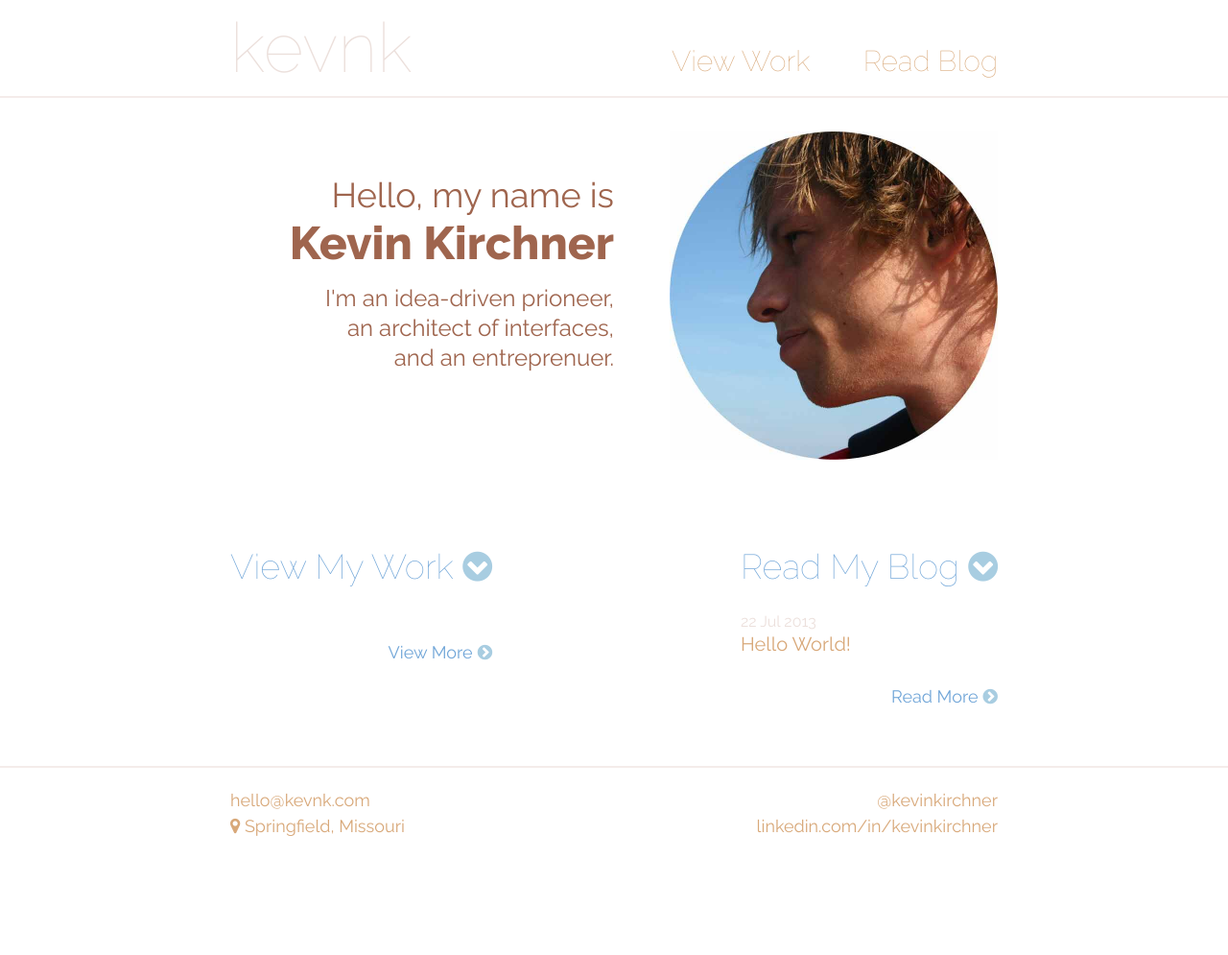
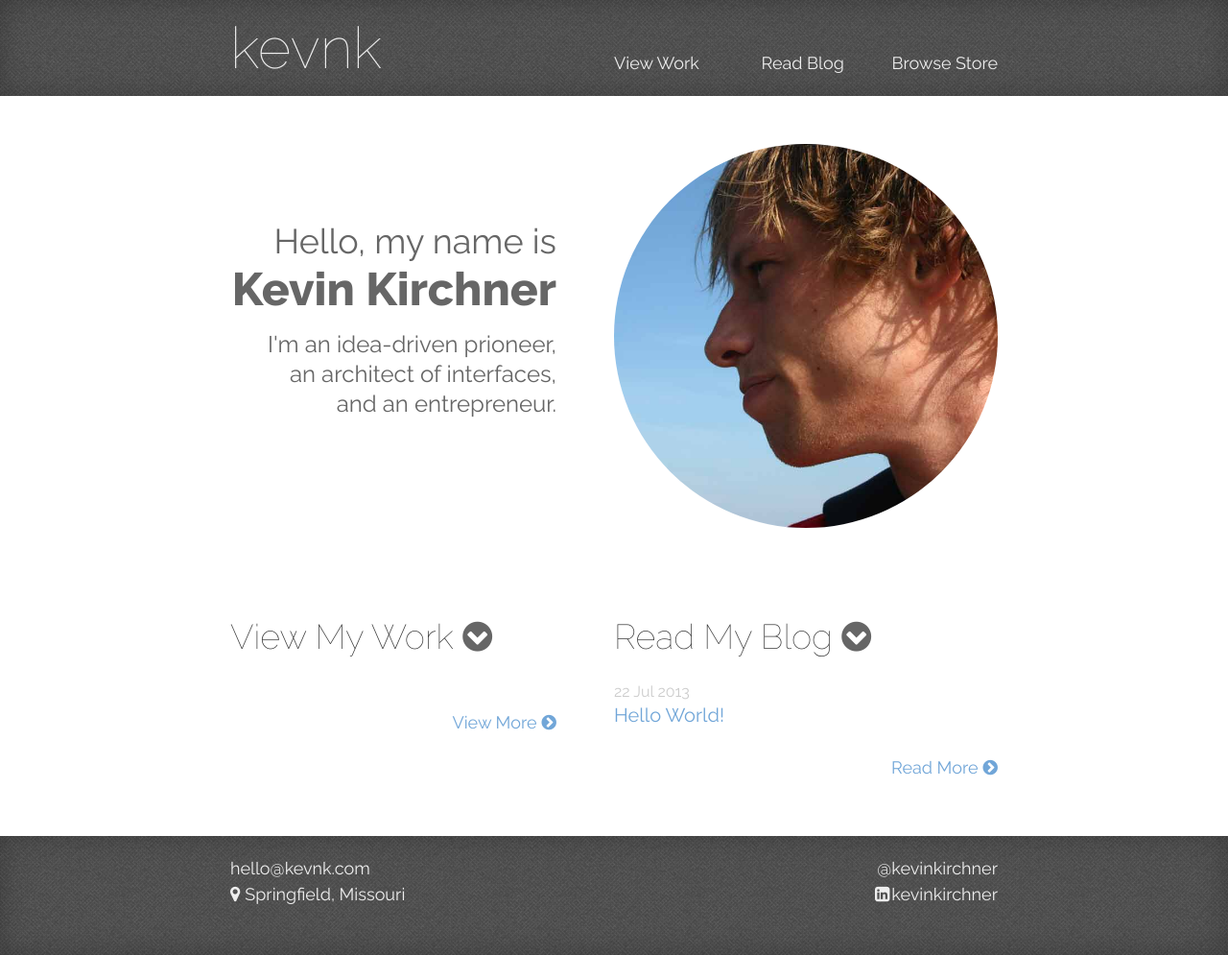
Before and after one commit to kevnk/kevnk.github.io, a Jekyll site: the page built from index.html, in a window 1280 px wide. Shown: the whole page at 96% size. Built offline with Jekyll 4.4.1, drawn with Linux system fonts in a browser that asks for light colours; nearby versions of some CDN libraries; before the commit the page ends 924 px from its top, so only the background shows below that.

Commit message:
updating site design

```diff
--- a/_layouts/default.html
+++ b/_layouts/default.html
@@ -16,9 +16,11 @@
         <header>
             <div class="container">
                 <h1 class="logo"><a href="/">{{ site.name }}</a></h1>
+                <a href="#menu" class="mobile-menu"><i class="icon-reorder"></i> Menu</a>
                 <nav>
                   <a href="/work">View Work</a>
                   <a href="/blog">Read Blog</a>
+                  <a href="http://kevnk.tictail.com" rel="external">Browse Store</a>
                 </nav>
             </div>
         </header>
@@ -31,11 +33,11 @@
             <div class="container">
                 <div class="left">
                     <a href="mailto:hello@kevnk.com"><span>hello@kevnk.com</span></a>
-                    <a href="https://www.google.com/maps?q=Springfield,+MO" rel="external"><i class="icon-map-marker"></i> <span>Springfield, Missouri</span></a>
+                    <a href="https://www.google.com/maps?q=Springfield,+MO" rel="external"><i class="icon-map-marker"></i><span>Springfield, Missouri</span></a>
                 </div>
                 <div class="right a-right">
                     <a href="http://twitter.com/kevinkirchner" rel="external"><span>@kevinkirchner</span></a>
-                    <a href="http://www.linkedin.com/in/kevinkirchner" rel="external"s>linkedin.com/in/kevinkirchner</a>
+                    <a href="http://www.linkedin.com/in/kevinkirchner" rel="external"s><i class="icon-linkedin-sign"></i>kevinkirchner</a>
                 </div>
             </div>
         </footer>
--- a/assets/css/main.css
+++ b/assets/css/main.css
@@ -27,15 +27,17 @@ main { display: block;}
     font-style: normal;
 }
 */
-
+html,
 body {
+    background: url('../images/tweed.png') 50% 0;
     font-family: 'Raleway';
     font-weight: 400;
     color: #7e716f;
     font-size: 18px;
     line-height: 1.3;
 }
-a { color: #d8a879; text-decoration: none;}
+p { margin: 0 0 1em;}
+a { color: #71a6d8; text-decoration: none;}
 a:hover { text-decoration: underline;}
 a:hover i { text-decoration: none;}
 
@@ -44,10 +46,7 @@ a:hover i { text-decoration: none;}
 .a-right { text-align: right;}
 .right { float: right;}
 .left { float: left;}
-.light-txt { color: #ece0dc;}
-.orange-txt { color: #d8a879;}
-.brown-txt { color: #9f654e; }
-.light-gray-bg { background-color: #f4ecea; }
+.light-txt { color: #ccc;}
 .blue-txt { color: #71a6d8;}
 .light-blue-txt { color: #a8cde1;}
 
@@ -67,38 +66,56 @@ a:hover i { text-decoration: none;}
 }
 
 /* GLOBAL ========================================= */
-h1,h2,h3,h4,h5,h6 { color: #71a6d8; font-weight: 100; margin:0; line-height: 2.6;}
-h1 i, h2 i, h3 i, h4 i, h5 i, h6 i { color: #a8cde1;}
+h1,h2,h3,h4,h5,h6 { color: #333; font-weight: 100; margin:0; line-height: 2.6;}
+h1 i, h2 i, h3 i, h4 i, h5 i, h6 i { color: #666;}
 
 /* HEADER =========================================== */
-header { border-bottom: 2px solid #f4ecea; margin-bottom: 30px;}
-header .container {  height: 100px; }
+header {
+    -webkit-box-shadow: 0 0px 30px 0px rgba(0, 0, 0, 0.25) inset;
+    box-shadow: 0 0px 30px 0px rgba(0, 0, 0, 0.25) inset;
+}
+header .container {  min-height: 100px; }
 header a { text-decoration: none; display: block; }
-header .logo { position: absolute; left: 0; top:50%; line-height: 72px; margin-top: -36px;}
-header .logo a { font-size: 72px; font-weight: 200; color: #ece0dc;}
+header .logo { position: absolute; left: 0; top:0; line-height: 60px; margin-top: 20px;}
+header .logo a { font-size: 60px; font-weight: 200; color: #eee;}
 header .logo a:hover { text-decoration: none;}
-header nav { position: absolute; right:0; top:50%; line-height: 72px; margin-top: -22px; width:340px; }
-header nav a { float: right; font-size: 30px; color: #d8a879; font-weight: 100;}
-header nav a:first-child { float: left;}
+header nav { position: absolute; right:0; top:50%; line-height: 60px; margin-top: -14px; width:400px; text-align: right;}
+header nav a,
+header .mobile-menu { display: inline-block; margin-left: 45px; font-size: 18px; color: #eee; font-weight: 400;}
+header nav a:first-child { margin-left: 0; float: left;}
+header nav a:first-child + a { margin-left: 0;}
 header nav a:hover { text-decoration: underline;}
+header .mobile-menu { display: none;}
 
+/* MAIN =========================================== */
+main { background:#fff; padding: 30px 0 40px;}
 
 /* FOOTER =========================================== */
-footer { border-top: 2px solid #f4ecea; padding:20px 0 50px; overflow: hidden; margin-top: 40px;}
-footer a { display: block; text-decoration: none; color: #d8a879; line-height: 1.5;}
+footer { padding:20px 0 50px; overflow: hidden;
+    -webkit-box-shadow: 0 0px 30px 0px rgba(0, 0, 0, 0.25) inset;
+    box-shadow: 0 0px 30px 0px rgba(0, 0, 0, 0.25) inset;
+}
+footer a { display: block; text-decoration: none; color: #eee; line-height: 1.5;}
 footer a:hover span { text-decoration: underline;}
+footer a i { margin-right: 5px;}
+footer a i.icon-linkedin-sign { margin-right: 2px;}
 
 /* HOME =============================== */
-#welcome { font-size: 24px; color: #9f654e; text-align: right; padding:50px 400px 0 0; height: 302px; background: url("../images/face.jpg") right 50% no-repeat; background-size: 342px 342px; margin:20px 0 60px;}
-#welcome h2 { color: #9f654e; font-size: 36px; font-weight: 400; line-height: 1.2;}
+#welcome { font-size: 24px; color: #666; text-align: right; margin:20px 0 60px; overflow: hidden;}
+#welcome .left { width:340px; padding:80px 0 0 0; }
+#welcome .right { width: 400px; }
+#welcome .right img { width: 100%; border-radius: 50%; }
+#welcome h2 { color: #666; font-size: 36px; font-weight: 400; line-height: 1.2;}
 #welcome h2 strong { display: block; font-size: 48px; font-weight: 800;}
 #welcome p { margin-top: .5em;}
 
-#home_promo h3 a { display: block; font-size: 36px; color: #71a6d8;}
+#home_promo h3 a { display: block; font-size: 36px; color: #333;}
 #home_promo h3 a:hover { text-decoration: none;}
-.more-link { color: #71a6d8; display: block; text-align: right; margin-top: 30px; margin-bottom: 20px;}
-.more-link i { color: #a8cde1; margin-left: 5px;}
-ul.posts { color: #ece0dc; list-style: none; margin:0; padding: 0; font-size: 16px; }
+#home_promo .left { width: 340px;}
+#home_promo .right { width: 400px;}
+.more-link { display: block; text-align: right; margin-top: 30px; margin-bottom: 20px;}
+.more-link i { margin-left: 5px;}
+ul.posts { color: #ccc; list-style: none; margin:0; padding: 0; font-size: 16px; }
 ul.posts a { display: block; font-size: 20px;}
 
 
@@ -135,3 +152,84 @@ ul.posts a { display: block; font-size: 20px;}
 .post pre.terminal code {
   background-color: #333;
 }
+
+
+/* RESPONSIVE ========================== */
+@media screen and (max-width:900px) {
+    .container { width: 88.88%;}
+    #welcome { font-size: 22px; }
+    #welcome h2 { font-size: 32px;}
+    #welcome h2 strong { font-size: 40px;}
+    #welcome .left,
+    #home_promo .left { width: 42.5%;}
+    #welcome .right,
+    #home_promo .right { width: 50%;}
+    header nav { width: 460px; }
+    header nav a { margin-left: 40px;}
+    header nav a:first-child + a { margin-left: 40px;}
+    header nav a:first-child { float: none; margin-left: 0;}
+}
+
+@media screen and (max-width:850px) {
+    #welcome { font-size: 18px; }
+    #welcome h2 { font-size: 28px;}
+    #welcome h2 strong { font-size: 36px;}
+}
+
+@media screen and (max-width:750px) {
+    #home_promo h3 a { font-size: 30px;}
+}
+
+@media screen and (max-width:700px) {
+    #welcome { font-size: 16px; }
+    #welcome h2 { font-size: 24px;}
+    #welcome h2 strong { font-size: 32px;}
+}
+
+@media screen and (max-width:650px) {
+    /*header nav { width: 460px; }*/
+    header nav a { margin-left: 20px;}
+    header nav a:first-child + a { margin-left: 20px;}
+    header nav a:first-child { margin-left: 0;}
+
+    #welcome { margin-bottom: 20px;}
+    #welcome .left { text-align: center; padding-top: 10px;}
+    #welcome .right { display: none;}
+    #welcome { font-size: 24px; }
+    #welcome h2 { font-size: 36px;}
+    #welcome h2 strong { font-size: 48px;}
+
+    #welcome .left,
+    #home_promo .left,
+    #home_promo .right { float: none; width: inherit; }
+    #home_promo h3 a { font-size: 36px;}
+}
+@media screen and (max-width:600px) {
+    header nav { display: none; text-align: center; position: static; margin-top: 0px; margin: 15px 0; width: auto; clear: both; border-bottom: 1px solid #666; border-top: 1px solid #444;}
+    header nav.active { display: block;}
+    header nav a { display: block; line-height: 50px; font-size: 24px; border-top: 1px solid #666; border-bottom: 1px solid #444; margin: 0 !important;}
+    header .mobile-menu { display: block; font-size: 25px; padding:5px 10px; line-height: 30px; margin: 40px -10px 15px 0; float: right;}
+    header .mobile-menu i { margin-right: 5px;}
+    header .mobile-menu:hover { text-decoration: none; }
+    footer a { line-height: 40px;}
+}
+@media screen and (max-width:525px) {
+    footer .right { text-align: left; clear: both; float: none;}
+}
+@media screen and (max-width:400px) {
+    #welcome { font-size: 22px; }
+    #welcome h2 { font-size: 30px;}
+    #welcome h2 strong { font-size: 39px;}
+}
+
+
+/* Retina-specific stuff here */
+@media
+only screen and (-webkit-min-device-pixel-ratio: 2),
+only screen and (   min--moz-device-pixel-ratio: 2),
+only screen and (     -o-min-device-pixel-ratio: 2/1),
+only screen and (        min-device-pixel-ratio: 2),
+only screen and (                min-resolution: 192dpi),
+only screen and (                min-resolution: 2dppx) {
+    html,body { background: url('../images/tweed_@2X.png') 50% 0; background-size:200px 200px;}
+}
--- a/assets/js/kevnk.js
+++ b/assets/js/kevnk.js
@@ -3,5 +3,11 @@
         $(this).attr('target','_blank');
     })
 
+    // Menu Link
+    $('a.mobile-menu').on('click',function(e){
+        e.preventDefault();
+        $('nav').add($(this)).toggleClass('active');
+        return false;
+    });
 
 })(jQuery, this, document)
--- a/index.html
+++ b/index.html
@@ -3,8 +3,13 @@ layout: default
 title: kevnk // Meet Kevin Kirchner, View His Work, and Read His Writings
 ---
 <section id="welcome">
+    <div class="left">
     <h2>Hello, my name is <strong>Kevin Kirchner</strong></h2>
-    <p>I'm an idea-driven prioneer,<br/> an architect of interfaces,<br/> and an entreprenuer.</p>
+    <p>I'm an idea-driven prioneer,<br/> an architect of interfaces,<br/> and an entrepreneur.</p>
+    </div>
+    <div class="right">
+    <img src="/assets/images/face.jpg" alt=""/>
+    </div>
 </section>
 <section id="home_promo" class="clearfix">
     <div class="left">
```
Also changed, not shown: assets/images/face.jpg, assets/images/tweed.png (added), assets/images/tweed_@2X.png (added).
